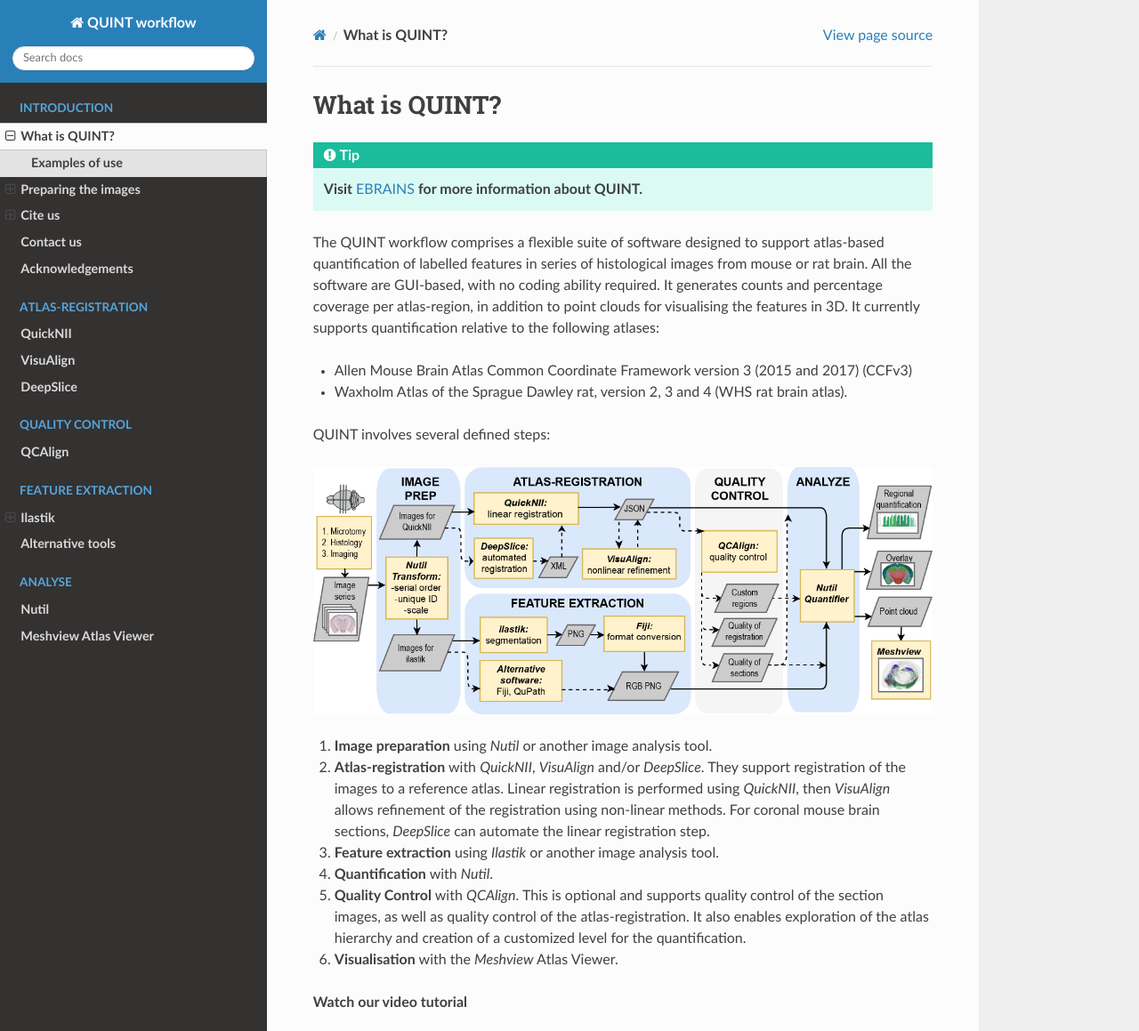
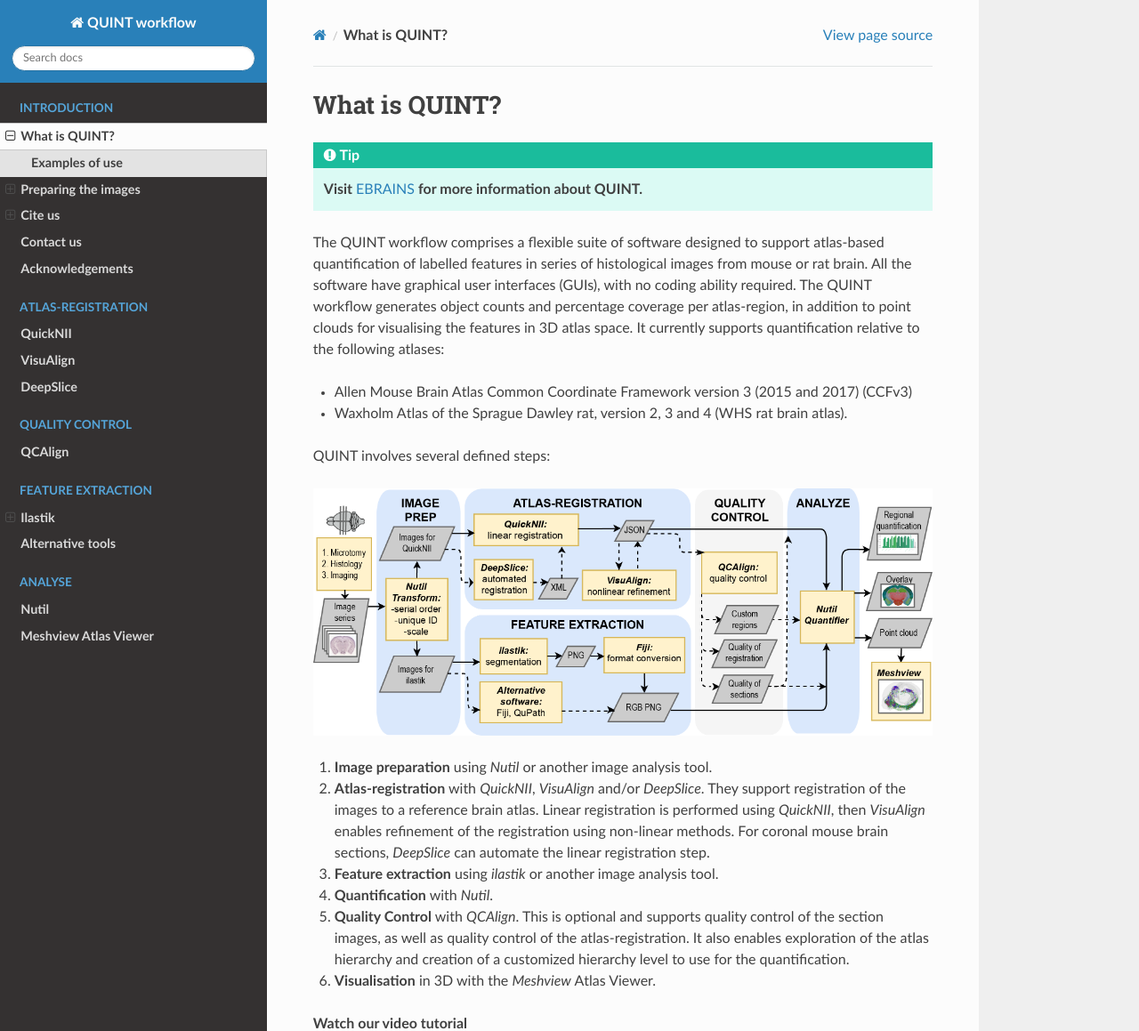
Before and after one commit to Neural-Systems-at-UIO/QUINT_workflow, a Sphinx documentation site: the page built from docs/QUINTintro.rst, in a window 1280 px wide and 1400 px high, cut to the strip 0-1159 px from the top of the window. Shown: the whole strip at 89% size. Built offline with Sphinx 7.4.7 and the Read the Docs theme 2.0.0, drawn with Linux system fonts in a browser that asks for light colours.

Commit message:
Update QUINTintro.rst

```diff
--- a/docs/QUINTintro.rst
+++ b/docs/QUINTintro.rst
@@ -4,7 +4,7 @@
 .. tip::
    **Visit** `EBRAINS <https://ebrains.eu/service/quint/>`_ **for more information about QUINT.**
 
-The QUINT workflow comprises a flexible suite of software designed to support atlas-based quantification of labelled features in series of histological images from mouse or rat brain. All the software are GUI-based, with no coding ability required. It generates counts and percentage coverage per atlas-region, in addition to point clouds for visualising the features in 3D. It currently supports quantification relative to the following atlases:
+The QUINT workflow comprises a flexible suite of software designed to support atlas-based quantification of labelled features in series of histological images from mouse or rat brain. All the software have graphical user interfaces (GUIs), with no coding ability required. The QUINT workflow generates object counts and percentage coverage per atlas-region, in addition to point clouds for visualising the features in 3D atlas space. It currently supports quantification relative to the following atlases:
 
 * Allen Mouse Brain Atlas Common Coordinate Framework version 3 (2015 and 2017) (CCFv3)
 * Waxholm Atlas of the Sprague Dawley rat, version 2, 3 and 4 (WHS rat brain atlas).
@@ -14,11 +14,11 @@ QUINT involves several defined steps:
 .. image:: images/QUINT.png
 
 1. **Image preparation** using *Nutil* or another image analysis tool.
-2. **Atlas-registration** with *QuickNII*, *VisuAlign* and/or *DeepSlice*. They support registration of the images to a reference atlas. Linear registration is performed using *QuickNII*, then *VisuAlign* allows refinement of the registration using non-linear methods. For coronal mouse brain sections, *DeepSlice* can automate the linear registration step.
-3. **Feature extraction** using *Ilastik* or another image analysis tool.
+2. **Atlas-registration** with *QuickNII*, *VisuAlign* and/or *DeepSlice*. They support registration of the images to a reference brain atlas. Linear registration is performed using *QuickNII*, then *VisuAlign* enables refinement of the registration using non-linear methods. For coronal mouse brain sections, *DeepSlice* can automate the linear registration step.
+3. **Feature extraction** using *ilastik* or another image analysis tool.
 4. **Quantification** with *Nutil*.
-5. **Quality Control** with *QCAlign*. This is optional and supports quality control of the section images, as well as quality control of the atlas-registration. It also enables exploration of the atlas hierarchy and creation of a customized level for the quantification.
-6. **Visualisation** with the *Meshview* Atlas Viewer.
+5. **Quality Control** with *QCAlign*. This is optional and supports quality control of the section images, as well as quality control of the atlas-registration. It also enables exploration of the atlas hierarchy and creation of a customized hierarchy level to use for the quantification.
+6. **Visualisation** in 3D with the *Meshview* Atlas Viewer.
 
 **Watch our video tutorial**
 
```
